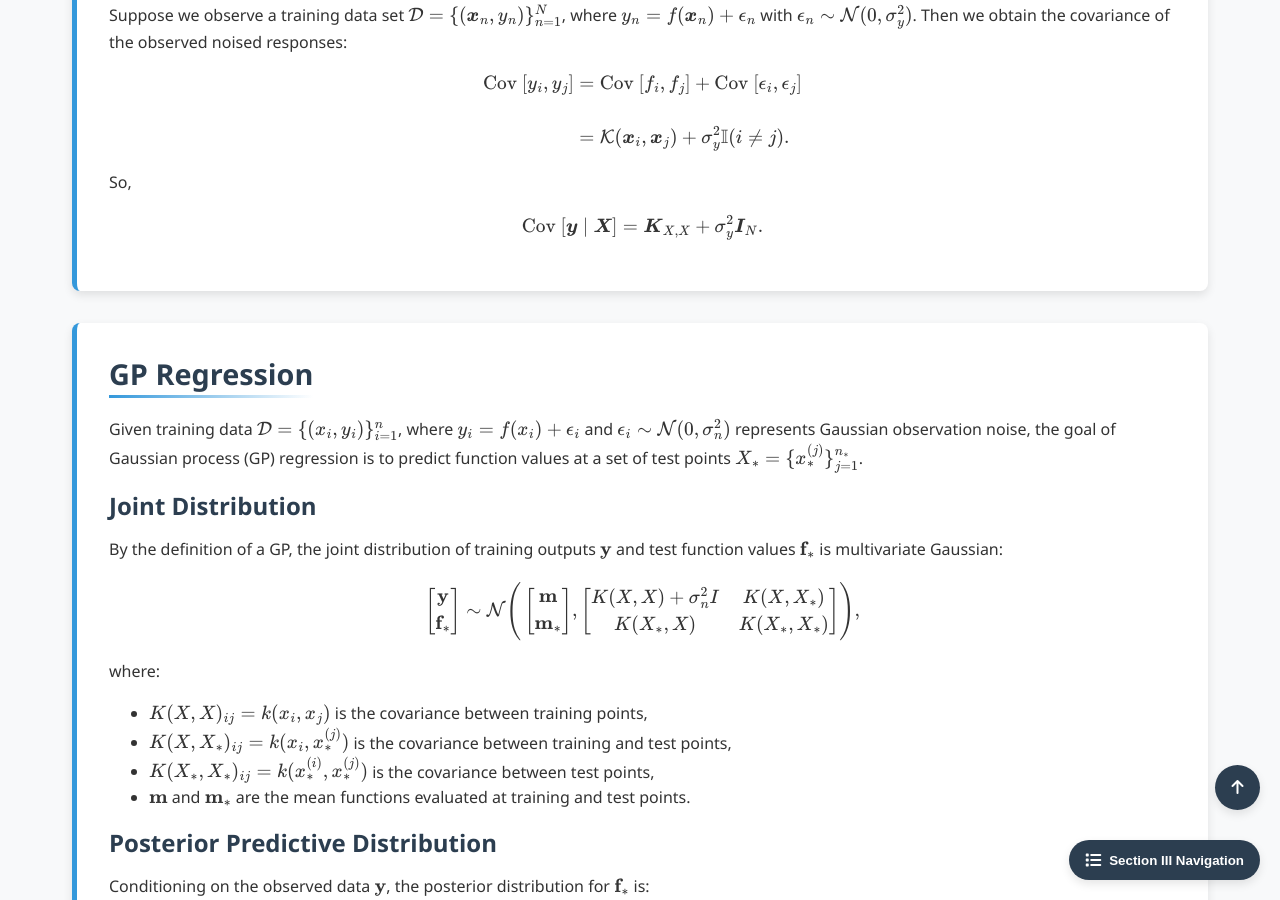
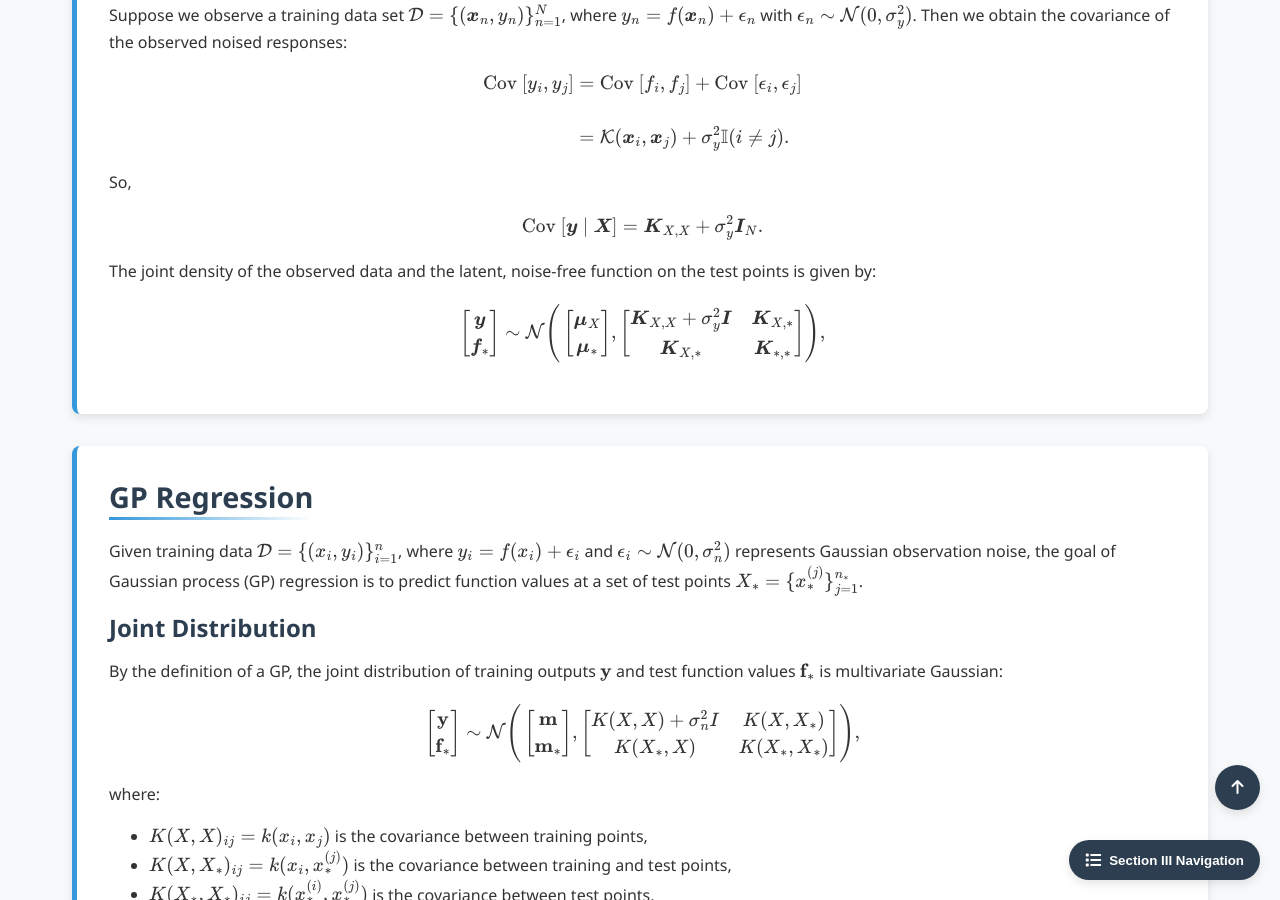
Before and after one commit to Yusukey01/yusukey01.github.io, a Jekyll site: the page built from Mathematics/Probability/gaussian_process.html, in a window 1280 px wide and 900 px high, scrolled down 4229 px. Built offline with Jekyll 4.4.1, drawn with Linux system fonts in a browser that asks for light colours.

Commit message:
added Gaussian Process, regression

```diff
--- a/Mathematics/Probability/gaussian_process.html
+++ b/Mathematics/Probability/gaussian_process.html
@@ -344,6 +344,18 @@ uses_python: false
                     \[
                      \text{Cov }[\boldsymbol{y} \mid \boldsymbol{X}] = \boldsymbol{K}_{X, X} + \sigma_y^2 \boldsymbol{I}_N.
                     \]
+                    The joint density of the observed data and the latent, noise-free function on the test points is given by:
+                    \[
+                    \begin{bmatrix} \boldsymbol{y} \\ \boldsymbol{f}_* \end{bmatrix}
+                    \sim
+                    \mathcal{N} \Bigg(
+                        \begin{bmatrix} \boldsymbol{\mu}_X \\ \boldsymbol{\mu}_* \end{bmatrix},
+                        \begin{bmatrix}
+                            \boldsymbol{K}_{X,X} + \sigma_y^2 \boldsymbol{I} & \boldsymbol{K}_{X,*} \\
+                            \boldsymbol{K}_{X,*} & \boldsymbol{K}_{*, *}
+                        \end{bmatrix}
+                    \Bigg),
+                    \]
                 </p>
 
              </section>
```
